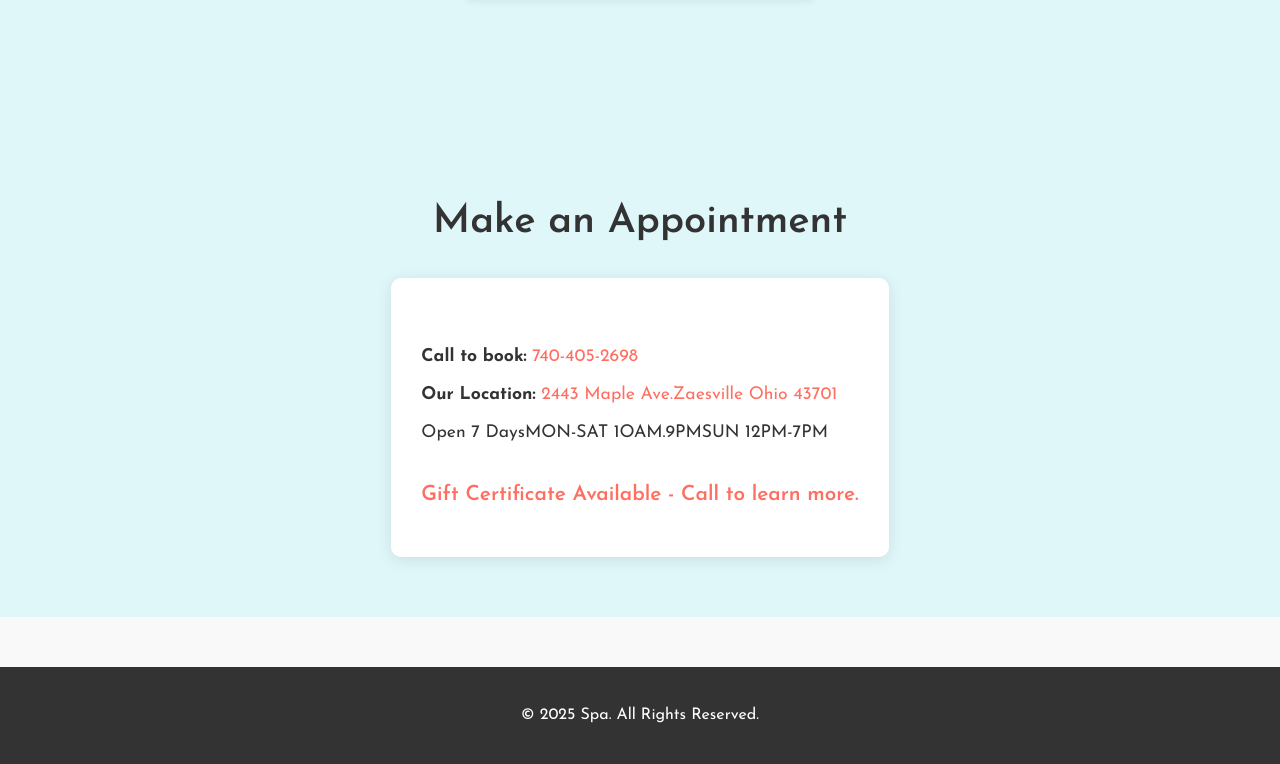
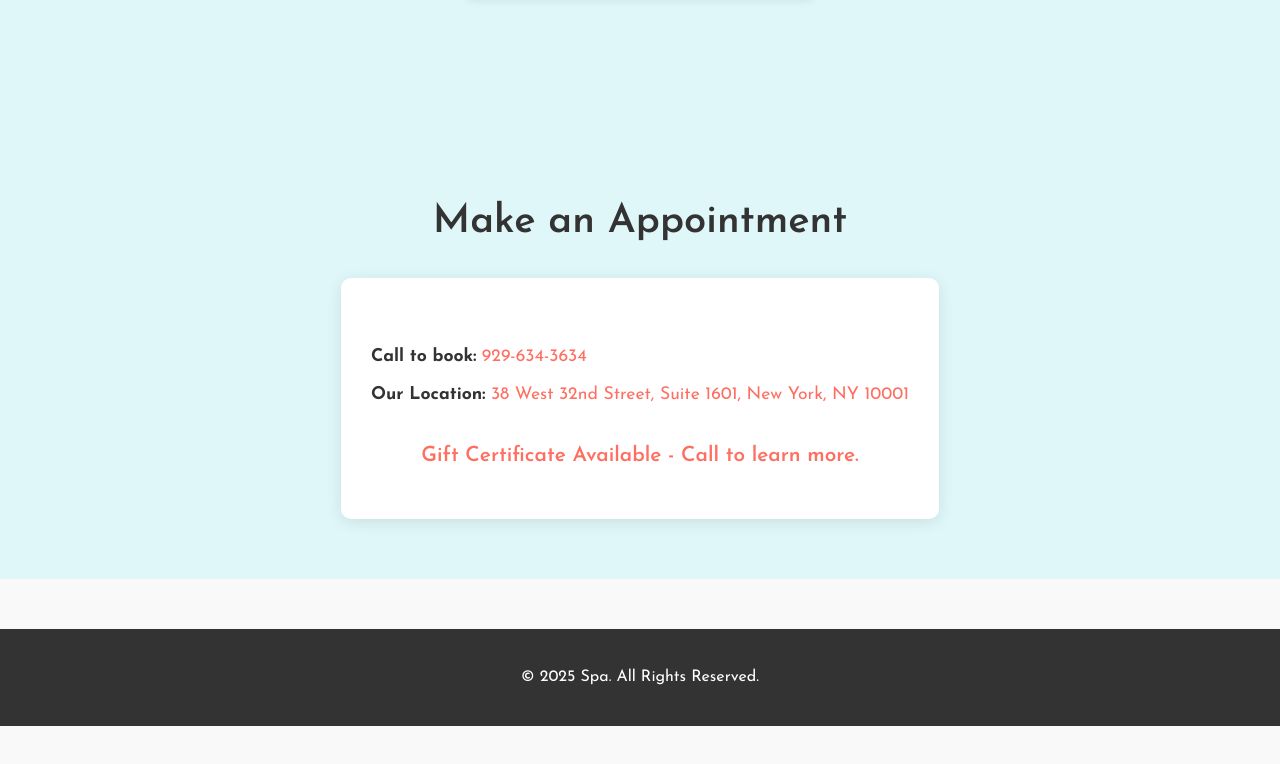
Before and after one commit to qinchanghe123/YANCY-Lash-Artist, a plain HTML site: page index.html in a window 1280 px wide. Shown: the part 2123-2887 px from the top of the page. After the commit the page ends 2849 px from the top, so only its background shows below. Drawn offline with Linux system fonts and the light colour scheme; a web font is replaced by a local one.

Commit message:
Update index.html

```diff
--- a/index.html
+++ b/index.html
@@ -4,7 +4,7 @@
     <meta charset="UTF-8" />
     <link rel="icon" type="image/x-icon" href="favicon.png" />
     <meta name="viewport" content="width=device-width, initial-scale=1.0" />
-    <title>Spa</title>
+    <title>YANCY – Lash Artist</title>
     <meta
       name="description"
       content="Experience ultimate relaxation at the Spa, known for exceptional massages tailored to your needs. Clients love our serene environment, skilled therapists, and personalized care. Unwind and recharge with us."
@@ -439,16 +439,16 @@
           <div class="appointment-info">
             <p>
               <strong>Call to book:</strong>
-              <a href="tel:+1-740-405-2698">740-405-2698</a>
+              <a href="tel:+1-929-634-3634">929-634-3634</a>
             </p>
             <p>
               <strong>Our Location:</strong>
               <a
                 href="location.jpeg"
-                >2443 Maple Ave.Zaesville Ohio 43701</a
+                >38 West 32nd Street, Suite 1601, New York, NY 10001</a
               >
             </p>
-            <p><strong></strong>Open 7 DaysMON-SAT 1OAM.9PMSUN 12PM-7PM</p>
+            <p><strong></strong></p>
           </div>
           <h3>Gift Certificate Available - Call to learn more.</h3>
         </div>
```
